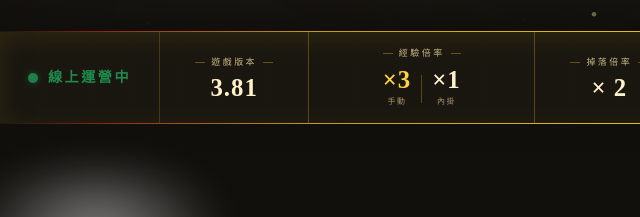
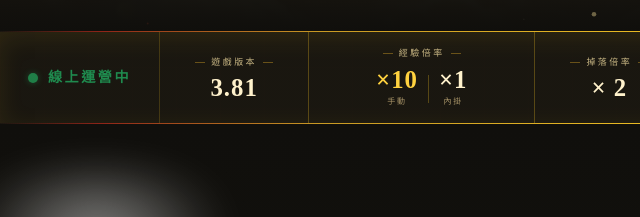
Before and after one commit to xin-jun-team/jinshe-paradise, a plain HTML site: page index.html in a window 1280 px wide. Shown: the part 769-986 px from the top of the page, 0-640 px from the left. Drawn offline with Linux system fonts and the light colour scheme; no server answers.

Commit message:
手動經驗倍率改×10(首頁+版本設定)，內掛維持×1
Co-Authored-By: Claude Opus 4.8 <noreply@anthropic.com>

```diff
--- a/index.html
+++ b/index.html
@@ -237,7 +237,7 @@
         <div class="statusbar-key">經驗倍率</div>
         <div class="statusbar-exp">
           <div class="statusbar-exp-item">
-            <span class="statusbar-val gold">×3</span>
+            <span class="statusbar-val gold">×10</span>
             <span class="statusbar-exp-label">手動</span>
           </div>
           <div class="statusbar-exp-div"></div>
```
Also changed, not shown: pages/version.html (+1 -1 lines).
